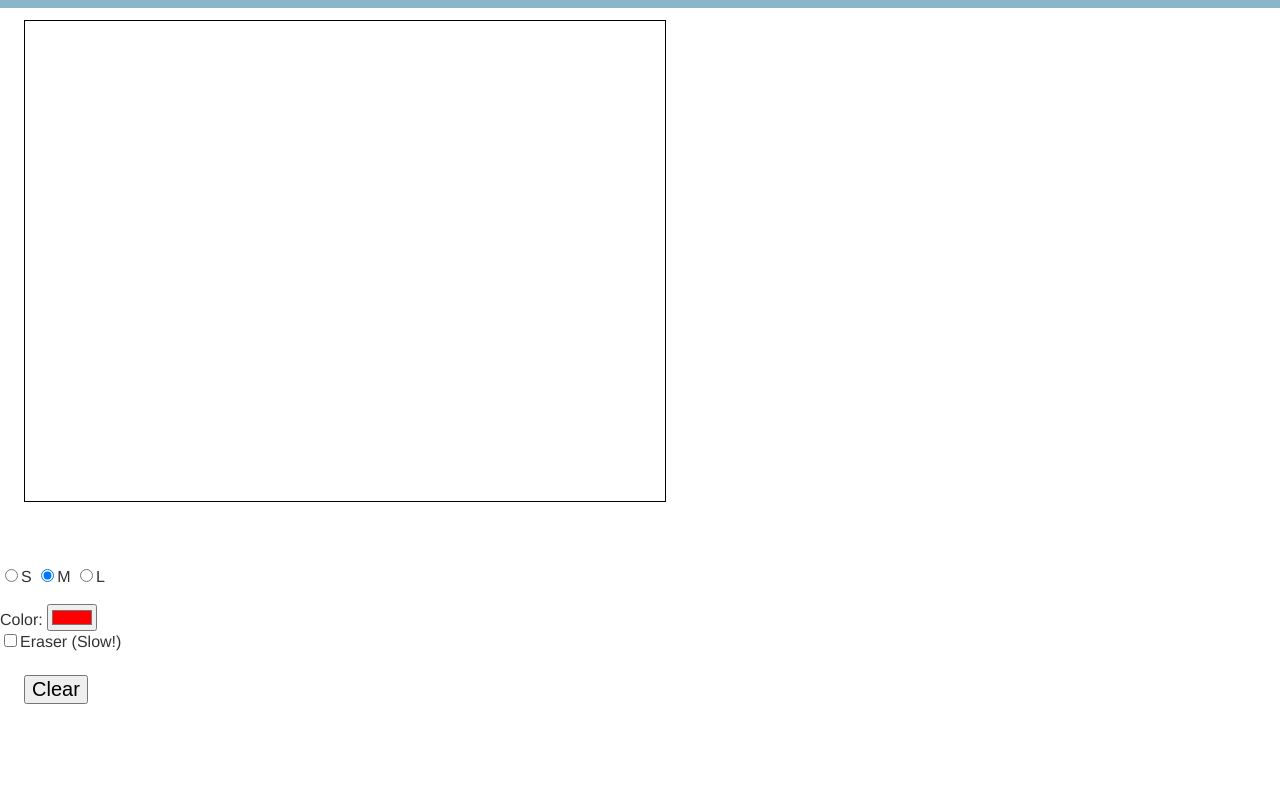
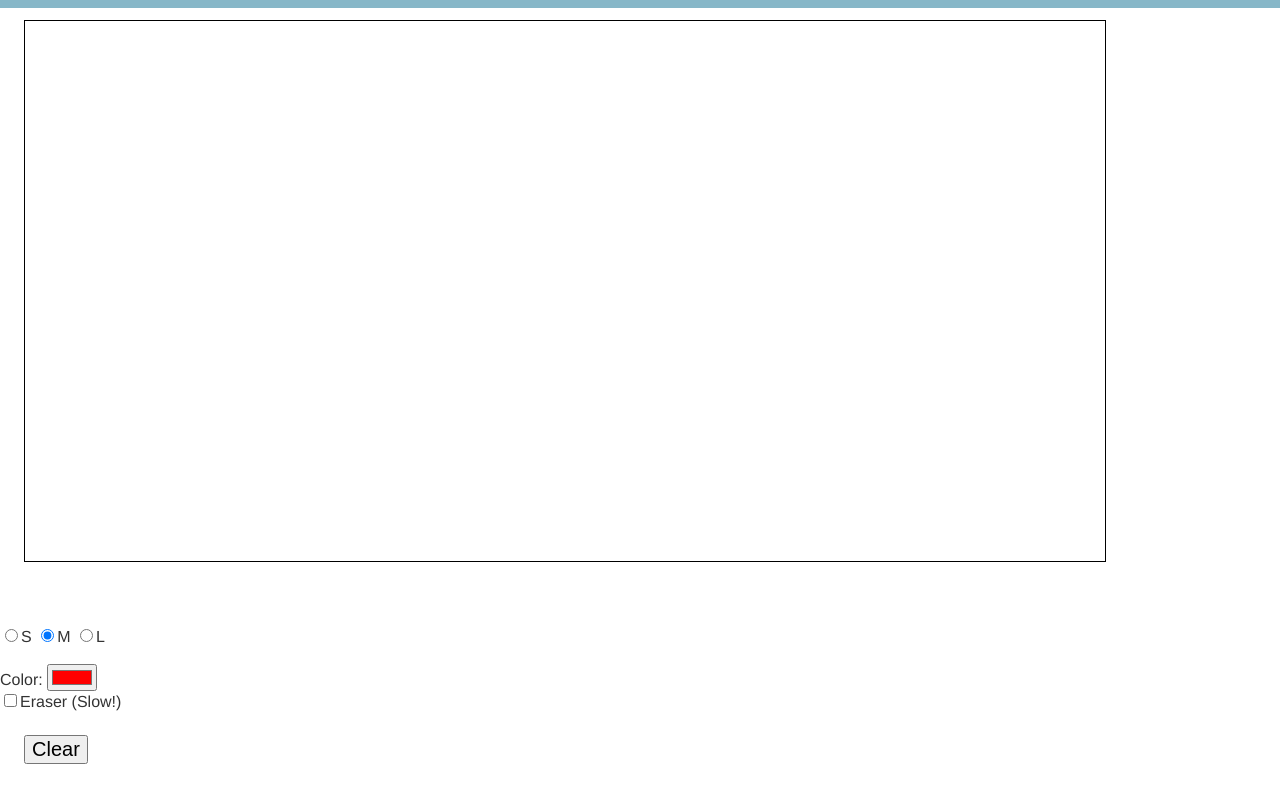
Before and after one commit to adroste/node-socket-draw, a website: page public/index.html in a window 1280 px wide. Shown: the part 40-828 px from the top of the page. Before the commit the page ends 800 px from the top, so only its background shows below. Drawn offline with nearby package versions, Linux system fonts and the light colour scheme; no server answers.

Commit message:
dynamic canvas size (resolution)

```diff
--- a/public/client.js
+++ b/public/client.js
@@ -51,6 +51,7 @@ $(document).ready(function(){
     // settings
     var enabled = true;
     var sessionId = guid();
+    var resolution = 4;
 
     // vars
     var paths = [];
@@ -63,8 +64,11 @@ $(document).ready(function(){
     drawbox = $('#drawbox');
     context = drawbox[0].getContext("2d");
 
-    // draw context settings
+    // init + draw context settings
+    context.canvas.width = drawbox.width() * resolution;
+    context.canvas.height = drawbox.height() * resolution;
     context.lineJoin = "round";
+    context.scale(resolution, resolution);
 
     // events
     drawbox.mousedown(function(e){
--- a/public/index.html
+++ b/public/index.html
@@ -1,6 +1,7 @@
 <!DOCTYPE html>
 <html>
 <head>
+    <meta name="viewport" content="width=device-width, initial-scale=1">
     <title>node-draw test</title>
     <meta charset="utf-8">
     <link rel="stylesheet" href="style.css" />
@@ -11,7 +12,7 @@
 <body>
 <header>node-draw test | state: <span id="state" class="text-red">not connected</span> | latency: <span id="latency">unknown</span></header>
 <div>
-    <canvas id="drawbox" width="640" height="480"></canvas>
+    <canvas id="drawbox"></canvas>
 </div>
 
 <div id='type'>
--- a/public/style.css
+++ b/public/style.css
@@ -33,8 +33,8 @@ header{
 
 #drawbox{
     margin: 60px 24px;
-    /*height: 480px;
-    width: 640px;*/
+    height: 540px;
+    width: 1080px;
     border: solid black 1px;
 }
 
```
